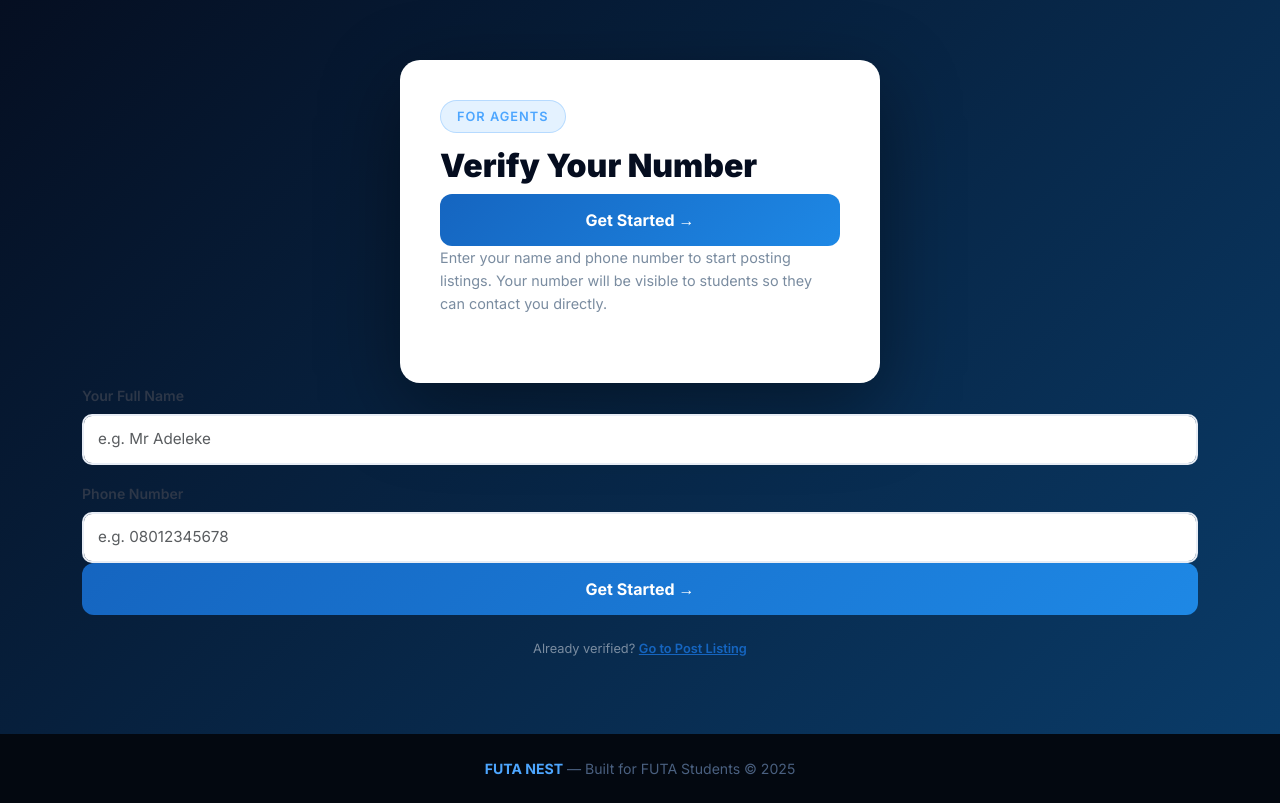
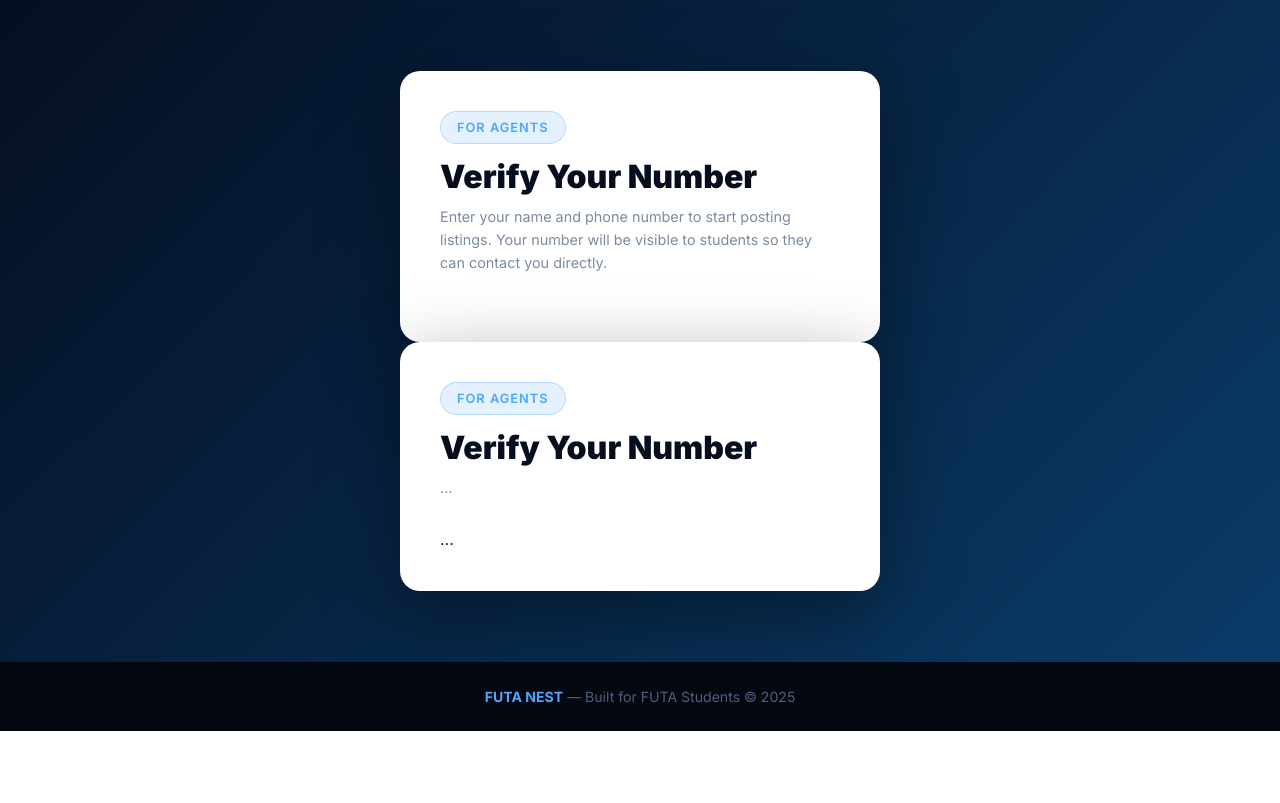
Before and after one commit to ikejidorcas/FUTA-NEST, a Flask app: template templates/agent_register.html in a window 1280 px wide. Shown: the part 69-872 px from the top of the page. After the commit the page ends 800 px from the top, so only its background shows below. Run offline with Flask 3, Linux system fonts and the light colour scheme; the template is opened without the code that fills it, so the values that code supplies are empty.

Commit message:
Remove OTP requirement - simplify agent registration

```diff
--- a/app.py
+++ b/app.py
@@ -4,9 +4,7 @@ import os
 import requests
 import cloudinary
 import cloudinary.uploader
-import random
-import string
-from datetime import datetime, timedelta
+
 
 load_dotenv()
 
@@ -43,28 +41,9 @@ def supabase_request(method, endpoint, data=None, params=None):
         response = requests.delete(url, headers=headers, params=params)
     return response
 
-def generate_otp():
-    return ''.join(random.choices(string.digits, k=6))
 
-def send_otp(phone, code):
-    try:
-        if phone.startswith('0'):
-            phone = '234' + phone[1:]
-        url = "https://v3.api.termii.com/api/sms/send"
-        payload = {
-            "api_key": TERMII_API_KEY,
-            "to": phone,
-            "from": "FUTANEST",
-            "sms": f"Your FUTA Nest verification code is: {code}. Valid for 10 minutes. Do not share.",
-            "type": "plain",
-            "channel": "generic"
-        }
-        response = requests.post(url, json=payload)
-        print("Termii response:", response.status_code, response.text)
-        return response.status_code == 200
-    except Exception as e:
-        print("Termii error:", e)
-        return False
+
+
 
 # ── HOME PAGE ────────────────────────────────────────────────────
 @app.route('/')
@@ -100,43 +79,58 @@ def agent_logout():
     session.pop('agent_name', None)
     return redirect('/')
 
-# ── POST LISTING PAGE ────────────────────────────────────────────
 @app.route('/post-listing', methods=['GET', 'POST'])
 def post_listing():
-
-    if not session.get('agent_phone') and not session.get('admin'):
-        flash('Please verify your phone number first to post a listing.', 'danger')
-        return redirect('/agent/register')
-
-    phone = session.get('agent_phone') or 'admin'
-
-
-
-    blocked_check = supabase_request("GET", "agents",
-                                     params={"phone": f"eq.{phone}",
-                                             "blocked": "eq.true"})
-    if blocked_check.json():
-        flash('Your account has been blocked. Contact admin for support.', 'danger')
-        return redirect('/')
 
     if request.method == 'POST':
         image_url = ''
         video_url = ''
 
+        # Get form data directly (no session)
+        agent_name = request.form.get('agent_name')
+        phone = request.form.get('phone')
+
+        # Optional: basic validation
+        if not agent_name or not phone:
+            flash('Name and phone number are required.', 'danger')
+            return redirect('/post-listing')
+
+        # Check if agent is blocked (optional safety)
+        blocked_check = supabase_request(
+            "GET",
+            "agents",
+            params={
+                "phone": f"eq.{phone}",
+                "blocked": "eq.true"
+            }
+        )
+
+        if blocked_check.json():
+            flash('Your account has been blocked. Contact admin.', 'danger')
+            return redirect('/')
+
+        # Upload image
         image_file = request.files.get('image')
         if image_file and image_file.filename != '':
             image_upload = cloudinary.uploader.upload(
-                image_file, folder="futa-nest/images")
+                image_file,
+                folder="futa-nest/images"
+            )
             image_url = image_upload.get('secure_url', '')
 
+        # Upload video
         video_file = request.files.get('video')
         if video_file and video_file.filename != '':
             video_upload = cloudinary.uploader.upload(
-                video_file, resource_type="video", folder="futa-nest/videos")
+                video_file,
+                resource_type="video",
+                folder="futa-nest/videos"
+            )
             video_url = video_upload.get('secure_url', '')
 
+        # Prepare data
         data = {
-            "agent_name": session.get('agent_name'),
+            "agent_name": agent_name,
             "phone": phone,
             "title": request.form.get('title'),
             "description": request.form.get('description'),
@@ -152,16 +146,17 @@ def post_listing():
             "agent_phone_ref": phone
         }
 
+        # Save to database
         response = supabase_request("POST", "listings", data=data)
+
         if response.status_code == 201:
             flash('Listing submitted! It will appear after admin approval.', 'success')
         else:
             flash(f'Error: {response.text}', 'danger')
+
         return redirect('/post-listing')
 
-    return render_template('post_listing.html',
-                           agent_name=session.get('agent_name'),
-                           agent_phone=phone)
+    return render_template('post_listing.html')
 
 # ── REPORT LISTING ───────────────────────────────────────────────
 @app.route('/report/<listing_id>', methods=['GET', 'POST'])
@@ -320,42 +315,9 @@ def admin_agents():
     agents = response.json() if response.status_code == 200 else []
     return render_template('admin_agents.html', agents=agents)
 
-# ── FLAG AGENT ────────────────────────────────────────────────────
-@app.route('/admin/flag/<phone>')
-def flag_agent(phone):
-    if not session.get('admin'):
-        return redirect('/admin')
-    reason = request.args.get('reason', 'Flagged by admin')
-    supabase_request("PATCH", "agents",
-                     data={"flagged": True, "flag_reason": reason},
-                     params={"phone": f"eq.{phone}"})
-    flash(f'Agent {phone} has been flagged!', 'success')
-    return redirect('/admin/agents')
 
-# ── BLOCK AGENT ───────────────────────────────────────────────────
-@app.route('/admin/block/<phone>')
-def block_agent(phone):
-    if not session.get('admin'):
-        return redirect('/admin')
-    supabase_request("PATCH", "agents",
-                     data={"blocked": True, "flagged": True},
-                     params={"phone": f"eq.{phone}"})
-    supabase_request("PATCH", "listings",
-                     data={"approved": False, "available": False},
-                     params={"phone": f"eq.{phone}"})
-    flash(f'Agent {phone} blocked and listings removed!', 'success')
-    return redirect('/admin/agents')
 
-# ── UNBLOCK AGENT ─────────────────────────────────────────────────
-@app.route('/admin/unblock/<phone>')
-def unblock_agent(phone):
-    if not session.get('admin'):
-        return redirect('/admin')
-    supabase_request("PATCH", "agents",
-                     data={"blocked": False, "flagged": False, "flag_reason": None},
-                     params={"phone": f"eq.{phone}"})
-    flash(f'Agent {phone} has been unblocked!', 'success')
-    return redirect('/admin/agents')
+
 
 # ── ADMIN VERIFICATIONS ───────────────────────────────────────────
 @app.route('/admin/verifications')
@@ -367,19 +329,7 @@ def admin_verifications():
     verifications = response.json() if response.status_code == 200 else []
     return render_template('admin_verifications.html', verifications=verifications)
 
-# ── VERIFY AGENT APPROVE ──────────────────────────────────────────
-@app.route('/admin/verify-agent/<verification_id>/<phone>')
-def verify_agent_approve(verification_id, phone):
-    if not session.get('admin'):
-        return redirect('/admin')
-    supabase_request("PATCH", "verifications",
-                     data={"verified": True},
-                     params={"id": f"eq.{verification_id}"})
-    supabase_request("PATCH", "listings",
-                     data={"verified": True},
-                     params={"phone": f"eq.{phone}"})
-    flash('Agent verified! All their listings now show verified badge.', 'success')
-    return redirect('/admin/verifications')
+
 
 # ── ADMIN LOGOUT ─────────────────────────────────────────────────
 @app.route('/admin/logout')
--- a/templates/agent_register.html
+++ b/templates/agent_register.html
@@ -42,7 +42,6 @@
             <div class="form-card">
                 <div class="page-badge">FOR AGENTS</div>
                 <h2>Verify Your Number</h2>
-                <button type="submit" class="btn-submit btn">Get Started →</button>
                 <p class="subtitle">Enter your name and phone number to start posting listings. Your number will be visible to students so they can contact you directly.</p>
 </div>
 
@@ -53,21 +52,23 @@
                         {% endfor %}
                     {% endif %}
                 {% endwith %}
+                <div class="form-card">
+                    <div class="page-badge">FOR AGENTS</div>
+                    <h2>Verify Your Number</h2>
+                    <p class="subtitle">...</p>
 
-                <form method="POST">
-                    <div class="mb-3">
-                        <label class="form-label">Your Full Name</label>
-                        <input type="text" name="name" class="form-control"
-                               placeholder="e.g. Mr Adeleke" required>
-                    </div>
-                    <div class="mb-4">
-                        <label class="form-label">Phone Number</label>
-                        <input type="text" name="phone" class="form-control"
-                               placeholder="e.g. 08012345678" required>
-                        <button type="submit" class="btn-submit btn">Get Started →</button>
-                    </div>
-                    <p class="note">Already verified? <a href="/post-listing" style="color:#1565c0;font-weight:600;">Go to Post Listing</a></p>
-                </form>
+                    {% with messages = get_flashed_messages(with_categories=true) %}
+                        {% if messages %}
+                            {% for category, message in messages %}
+                            <div class="alert-{{ category }}">{{ message }}</div>
+                            {% endfor %}
+                        {% endif %}
+                    {% endwith %}
+
+                    <form method="POST">
+                        ...
+                    </form>
+                </div>
             </div>
         </div>
     </div>
--- a/templates/post_listing.html
+++ b/templates/post_listing.html
@@ -357,8 +357,8 @@
                                 <div class="upload-label">Click to upload photo</div>
                                 <div class="upload-hint">JPG, PNG up to 10MB</div>
                                 <div class="upload-filename" id="image-name"></div>
-                                <input type="file" id="image-input" name="image" accept="image/*"
-                                       onchange="document.getElementById('image-name').textContent = this.files[0]?.name || ''">
+                                <input type="text" name="agent_name" placeholder="Your Name" required>
+<input type="text" name="phone" placeholder="Phone Number" required>
                             </label>
                         </div>
                         <div class="col-md-6 mb-3">
```
